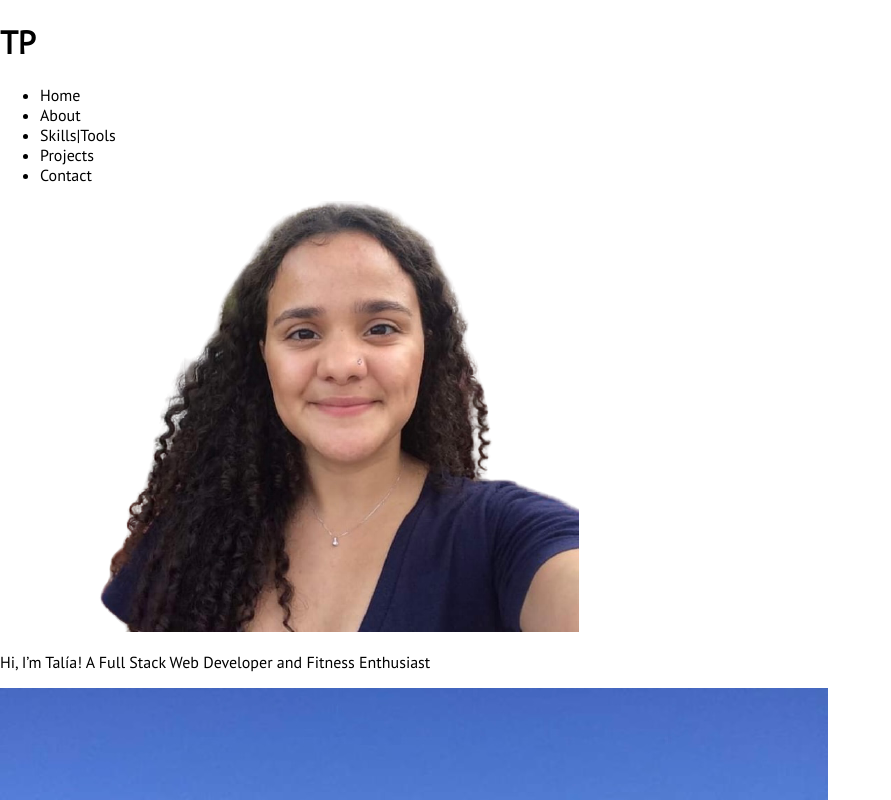
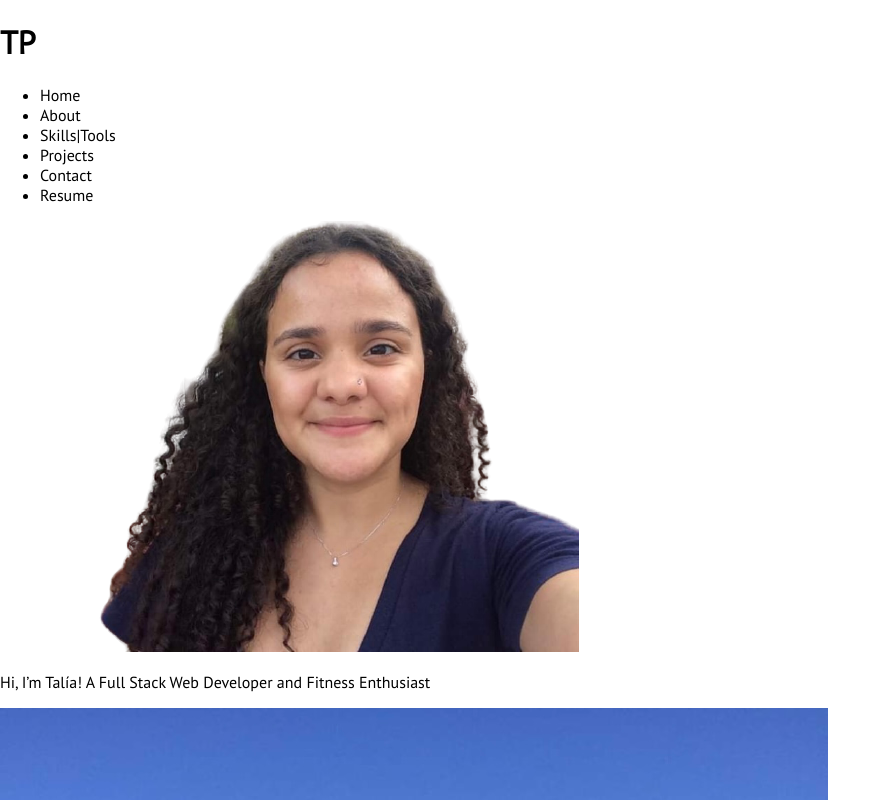
Before and after one commit to Tpichardo/portfolio, a React (Create React App) app: page / in a window 1280 px wide. Shown: the top 800 px of the page, without its empty margins (0-891 px from the left). Built offline with nearby package versions, Linux system fonts and the light colour scheme.

Commit message:
Adds resume link to navbar

```diff
--- a/src/Components/NavBar.js
+++ b/src/Components/NavBar.js
@@ -71,6 +71,9 @@ const NavBar = () => {
                             Contact
                         </Link>
                     </li>
+                    <li onClick={() => window.open('https://drive.google.com/file/d/1_udUkEmVZC4Sg7m-ZSx6hiWNhy5-Xj2b/view?usp=sharing')}>
+                        Resume
+                    </li>
                 </ul>
             </nav>
         </header>);
```
